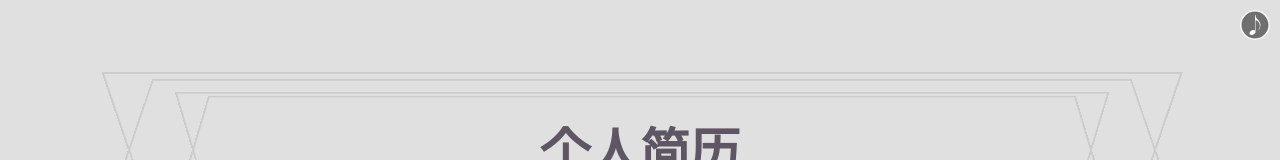
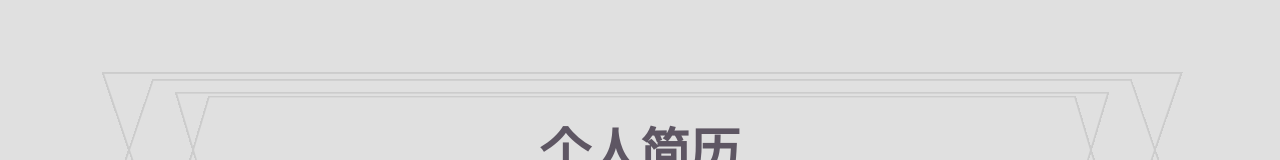
Before and after one commit to fungzhanyang/Demo, a plain HTML site: page index.html in a window 1280 px wide. Shown: the top 160 px of the page. Drawn offline with Linux system fonts and the light colour scheme.

Commit message:
Update index.html

```diff
--- a/index.html
+++ b/index.html
@@ -10,9 +10,9 @@
 </head>
 <body>
 <div class="layout">
-    <div class="music move">
+<!--     <div class="music move">
         <audio src="audio/beyond.mp3" autoplay="true" loop></audio>
-    </div>
+    </div> -->
     <div class="swiper-container">
         <div class="swiper-wrapper">
             <div class="swiper-slide slider1">
@@ -27,14 +27,7 @@
                         <li></li>
                     </ul>
 
-                    <!-- <ul style="width:160px;height:120px;">
-                        <li></li>
-                        <li></li>
-                    </ul>
-                    <ul style="width:120px;height:80px;">
-                        <li><span>个人简历</span></li>
-                        <li></li>
-                    </ul> -->
+
                 </div>
 
                 <div class="photo">
```
